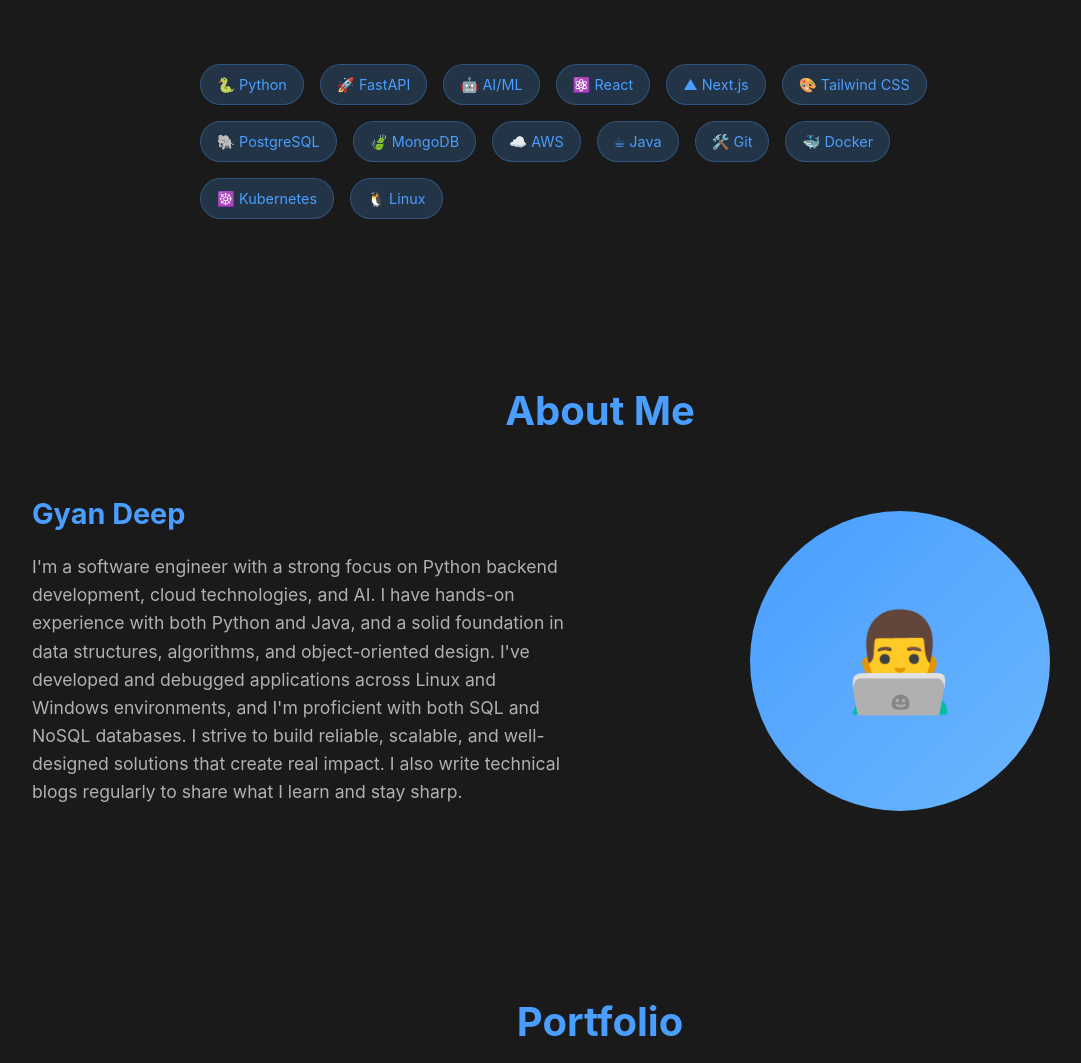
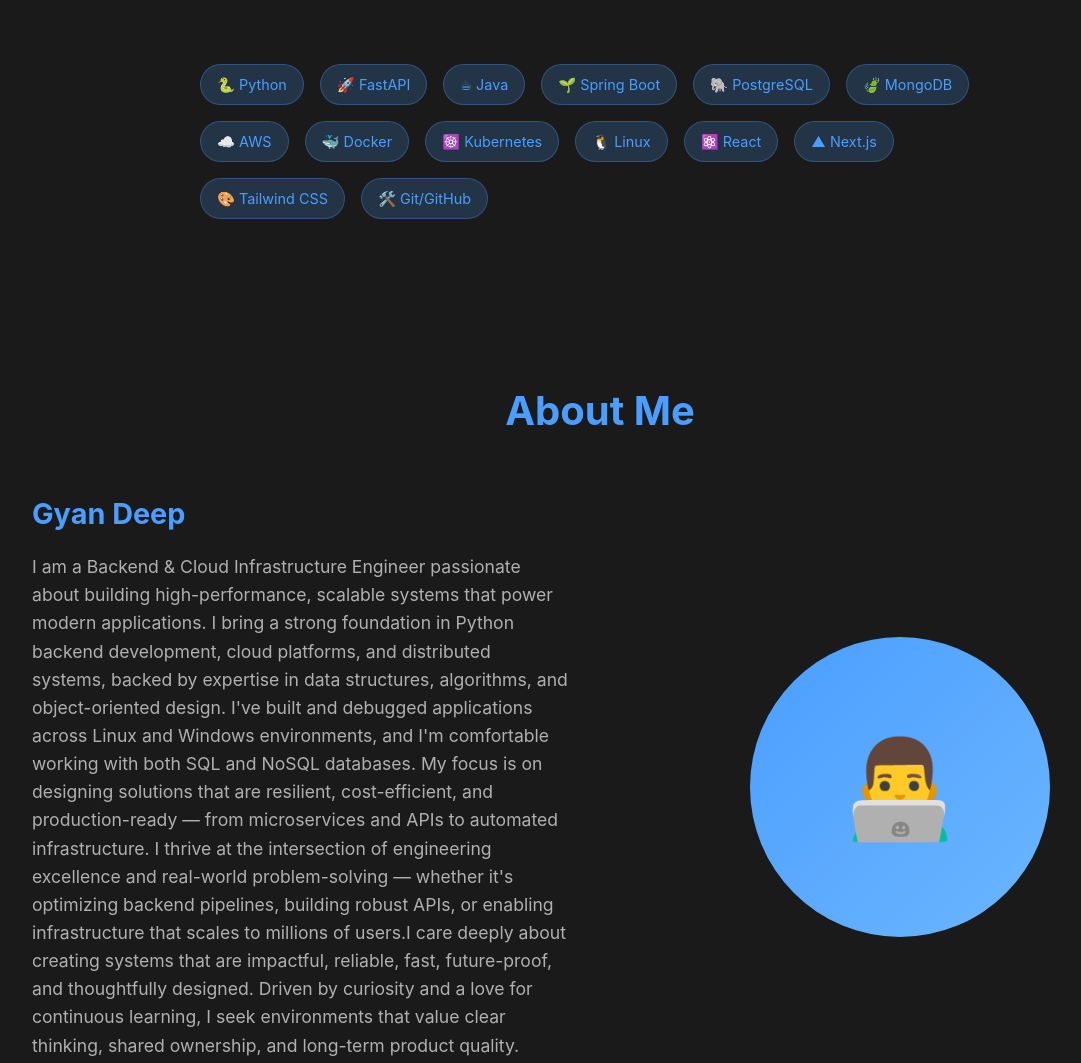
Before and after one commit to gyandeep2902/Personal_Portfolio, a plain HTML site: page index.html in a window 1280 px wide. Shown: the part 960-2023 px from the top of the page, without its empty margins (40-1121 px from the left). Drawn offline with Linux system fonts and the light colour scheme.

Commit message:
Changed about section and some other updates

```diff
--- a/index.html
+++ b/index.html
@@ -518,7 +518,7 @@
         <div class="hero-content">
             <h1 class="fade-in-up">Welcome</h1>
             <p class="fade-in-up" style="font-size: 1.3rem; margin-bottom: 3rem; max-width: 700px; color: var(--light-text);">
-                I'm a full-stack developer engineering smart, scalable, and beautiful experiences — from APIs to UIs — powered by Python, AI, and modern web technologies.
+                I am a Backend & Cloud Infrastructure Engineer building scalable, reliable systems that power the future.
             </p>
             <div class="cta-buttons fade-in-up">
                 <a href="#portfolio" class="btn btn-primary">View My Work</a>
@@ -531,20 +531,27 @@
         <h2>Tech Stack</h2>
         <div class="tech-stack-container">
             <div class="skills">
-                <span class="skill-tag">🐍 Python</span>
-                <span class="skill-tag">🚀 FastAPI</span>
-                <span class="skill-tag">🤖 AI/ML</span>
-                <span class="skill-tag">⚛️ React</span>
-                <span class="skill-tag">▲ Next.js</span>
-                <span class="skill-tag">🎨 Tailwind CSS</span>
-                <span class="skill-tag">🐘 PostgreSQL</span>
-                <span class="skill-tag">🍃 MongoDB</span>
-                <span class="skill-tag">☁️ AWS</span>
-                <span class="skill-tag">☕ Java</span>
-                <span class="skill-tag">🛠️ Git</span>
-                <span class="skill-tag">🐳 Docker</span>
-                <span class="skill-tag">☸️ Kubernetes</span>
-                <span class="skill-tag">🐧 Linux</span>
+<span class="skill-tag">🐍 Python</span>
+<span class="skill-tag">🚀 FastAPI</span>
+<span class="skill-tag">☕ Java</span>
+<span class="skill-tag">🌱 Spring Boot</span>
+<!-- Databases -->
+<span class="skill-tag">🐘 PostgreSQL</span>
+<span class="skill-tag">🍃 MongoDB</span>
+
+<!-- Cloud & Infrastructure -->
+<span class="skill-tag">☁️ AWS</span>
+<span class="skill-tag">🐳 Docker</span>
+<span class="skill-tag">☸️ Kubernetes</span>
+<span class="skill-tag">🐧 Linux</span>
+
+<!-- Frontend & UI -->
+<span class="skill-tag">⚛️ React</span>
+<span class="skill-tag">▲ Next.js</span>
+<span class="skill-tag">🎨 Tailwind CSS</span>
+
+<!-- Tools -->
+<span class="skill-tag">🛠️ Git/GitHub</span>
             </div>
         </div>
     </section>
@@ -554,8 +561,13 @@
         <div class="about-content">
             <div class="about-text">
                 <h3 style="color: var(--primary-blue); margin-bottom: 1rem; font-size: 1.8rem;">Gyan Deep</h3>
-                <p>
-                    I'm a software engineer with a strong focus on Python backend development, cloud technologies, and AI. I have hands-on experience with both Python and Java, and a solid foundation in data structures, algorithms, and object-oriented design. I've developed and debugged applications across Linux and Windows environments, and I'm proficient with both SQL and NoSQL databases. I strive to build reliable, scalable, and well-designed solutions that create real impact. I also write technical blogs regularly to share what I learn and stay sharp.
+                <p>I am a Backend & Cloud Infrastructure Engineer passionate about building high-performance, scalable systems that power modern applications.
+                I bring a strong foundation in Python backend development, cloud platforms, and distributed systems, backed by expertise in data structures, algorithms, and object-oriented design.
+                I've built and debugged applications across Linux and Windows environments, and I'm comfortable working with both SQL and NoSQL databases. My focus is on designing solutions
+                that are resilient, cost-efficient, and production-ready — from microservices and APIs to automated infrastructure. I thrive at the intersection of engineering
+                excellence and real-world problem-solving — whether it's optimizing backend pipelines, building robust APIs, or enabling infrastructure that scales to millions of users.I care deeply
+                about creating systems that are impactful, reliable, fast, future-proof, and thoughtfully designed. Driven by curiosity and a love
+                for continuous learning, I seek environments that value clear thinking, shared ownership, and long-term product quality.
                 </p>
             </div>
             <div class="about-image">
@@ -701,8 +713,6 @@
             });
         });
 
-        // Form submission (removed since form is no longer present)
-
         // Mobile menu toggle (basic implementation)
         document.querySelector('.mobile-menu').addEventListener('click', function() {
             const navLinks = document.querySelector('.nav-links');
```
